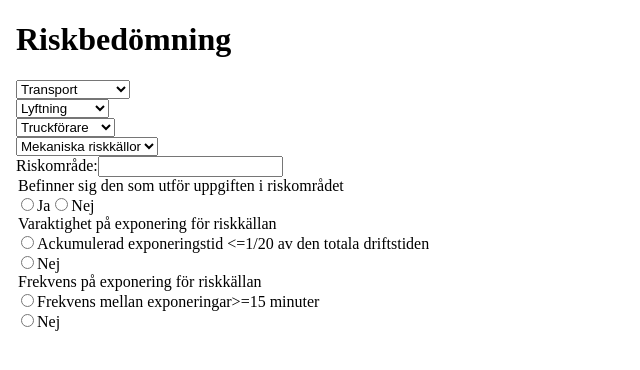
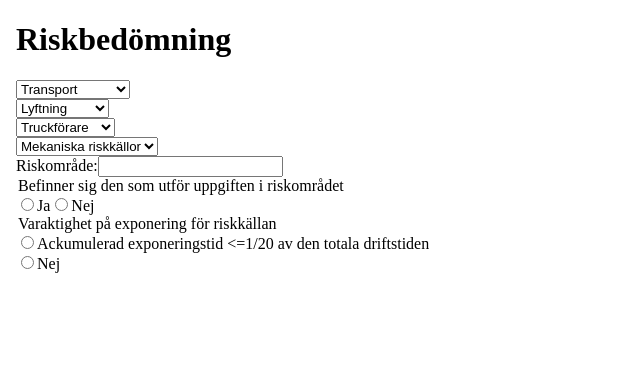
Before and after one commit to Danecoder25/risk, an Angular app: page /frequencyduration in a window 1280 px wide. Shown: the top 370 px of the page, without its empty margins (0-640 px from the left). Built offline with nearby package versions, Linux system fonts and the light colour scheme.

Commit message:
Lagt till mer routning

```diff
--- a/src/app/app-routing.module.ts
+++ b/src/app/app-routing.module.ts
@@ -4,10 +4,12 @@ import { PhasesComponent } from './phases/phases.component';
 import { NgModule, Component } from '@angular/core';
 import { Routes, RouterModule } from '@angular/router';
 import { AppComponent } from './app.component';
+import { FrequencyComponent } from './frequency/frequency.component';
 
 
 const routes: Routes = [
-  {path: 'frequencyduration', component: FrequencydurationComponent}
+  {path: 'frequencyduration', component: FrequencydurationComponent},
+  {path: 'frequency', component: FrequencyComponent}
 ];
 
 @NgModule({
@@ -15,4 +17,4 @@ const routes: Routes = [
   exports: [RouterModule]
 })
 export class AppRoutingModule { }
-export const routingComponents = [FrequencydurationComponent];
+export const routingComponents = [FrequencydurationComponent, FrequencyComponent];
--- a/src/app/app.module.ts
+++ b/src/app/app.module.ts
@@ -10,6 +10,7 @@ import { RiskareaComponent } from './riskarea/riskarea.component';
 import { RisksituationComponent } from './risksituation/risksituation.component';
 import { OperatorComponent } from './operator/operator.component';
 import { FrequencydurationComponent } from './frequencyduration/frequencyduration.component';
+import { FrequencyComponent } from './frequency/frequency.component';
 
 
 @NgModule({
@@ -22,7 +23,8 @@ import { FrequencydurationComponent } from './frequencyduration/frequencyduratio
     RisksituationComponent,
     OperatorComponent,
     routingComponents,
-    FrequencydurationComponent
+    FrequencydurationComponent,
+    FrequencyComponent
   ],
   imports: [
     BrowserModule,
--- /dev/null
+++ b/src/app/frequency/frequency.component.html
@@ -0,0 +1,6 @@
+<legend>Frekvens på exponering för riskkällan</legend>
+<input routerLink="/frequencyduration" type="radio" id="yes" name="frequency" value="yes" >
+<label for="yes">Frekvens mellan exponeringar>=15 minuter</label>
+<br>
+<input routerLink="/" type="radio" id="no" name="frequency" value="no">
+<label for="no">Nej</label>
--- /dev/null
+++ b/src/app/frequency/frequency.component.ts
@@ -0,0 +1,15 @@
+import { Component, OnInit } from '@angular/core';
+
+@Component({
+  selector: 'app-frequency',
+  templateUrl: './frequency.component.html',
+  styleUrls: ['./frequency.component.css']
+})
+export class FrequencyComponent implements OnInit {
+
+  constructor() { }
+
+  ngOnInit() {
+  }
+
+}
--- a/src/app/frequencyduration/frequencyduration.component.html
+++ b/src/app/frequencyduration/frequencyduration.component.html
@@ -1,12 +1,6 @@
 <legend>Varaktighet på exponering för riskkällan</legend>
-<input routerLink="/frequencyduration" type="radio" id="yes" name="exposure" value="yes" >
+<input routerLink="/frequency" type="radio" id="yes" name="exposure" value="yes" >
 <label for="yes">Ackumulerad exponeringstid <=1/20 av den totala driftstiden</label>
 <br>
-<input routerLink="/"type="radio" id="no" name="exposure" value="no">
+<input routerLink="/" type="radio" id="no" name="exposure" value="no">
 <label for="no">Nej</label>
-<legend>Frekvens på exponering för riskkällan</legend>
-<input routerLink="/frequencyduration" type="radio" id="yes" name="frequency" value="yes" >
-<label for="yes">Frekvens mellan exponeringar>=15 minuter</label>
-<br>
-<input routerLink="/"type="radio" id="no" name="frequency" value="no">
-<label for="no">Nej</label>
```
Also changed, not shown: src/app/frequency/frequency.component.css (added), 1 other file (tests, documents, lock files or other folders).
